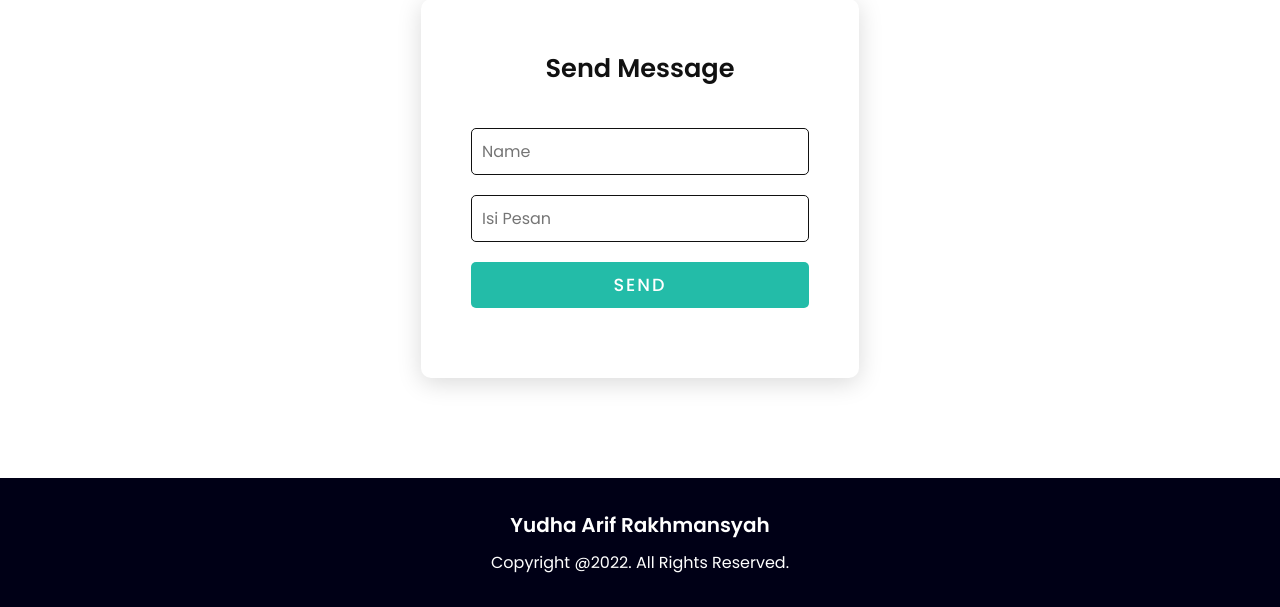
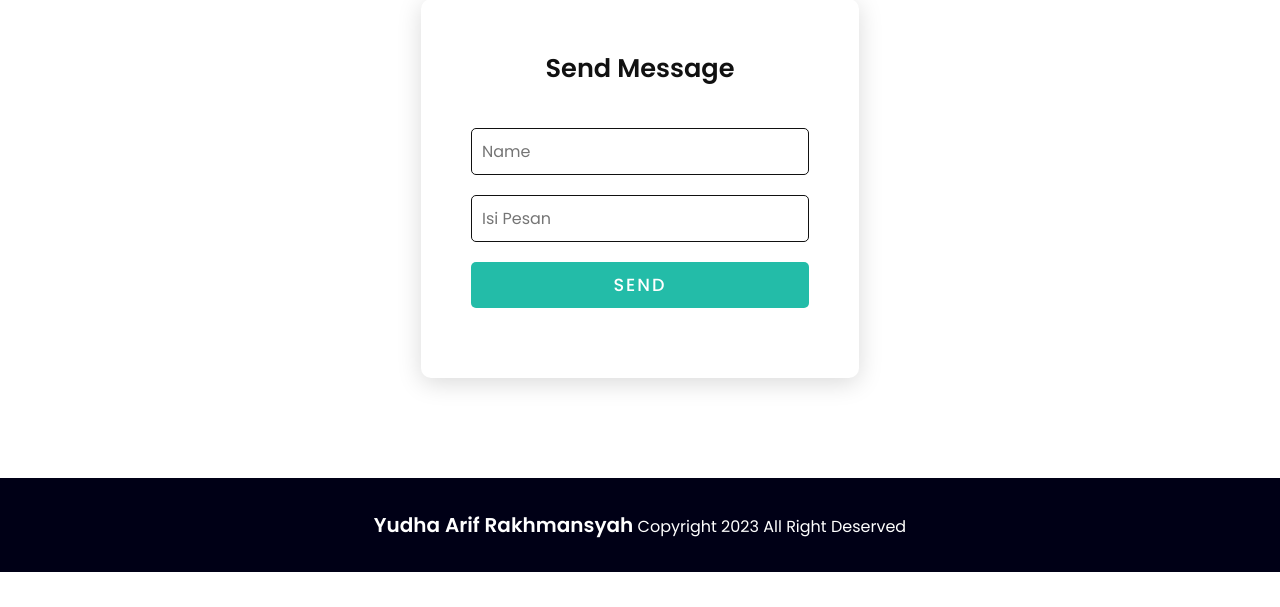
Before and after one commit to mrzonk404/portfolio, a PHP site: page / in a window 1280 px wide. Shown: the part 5511-6118 px from the top of the page. After the commit the page ends 6083 px from the top, so only its background shows below. Run offline with PHP 8.4, Linux system fonts and the light colour scheme.

Commit message:
copyright 2023 make php

```diff
--- a/index.php
+++ b/index.php
@@ -263,7 +263,16 @@ echo "<script>window.location = 'https://api.whatsapp.com/send?phone=62812911278
 
     <footer class="footer">
       <span class="footer-title">Yudha Arif Rakhmansyah</span>
-      <p>Copyright @2022. All Rights Reserved.</p>
+      <?php
+$currentYear = date('Y');
+$copyrightYear = 2023;
+
+if ($currentYear > $copyrightYear) {
+    $copyrightYear = $currentYear;
+}
+
+echo "Copyright $copyrightYear All Right Deserved";
+?>
 
 
     </footer>
```
Also changed, not shown: 1 other file.
